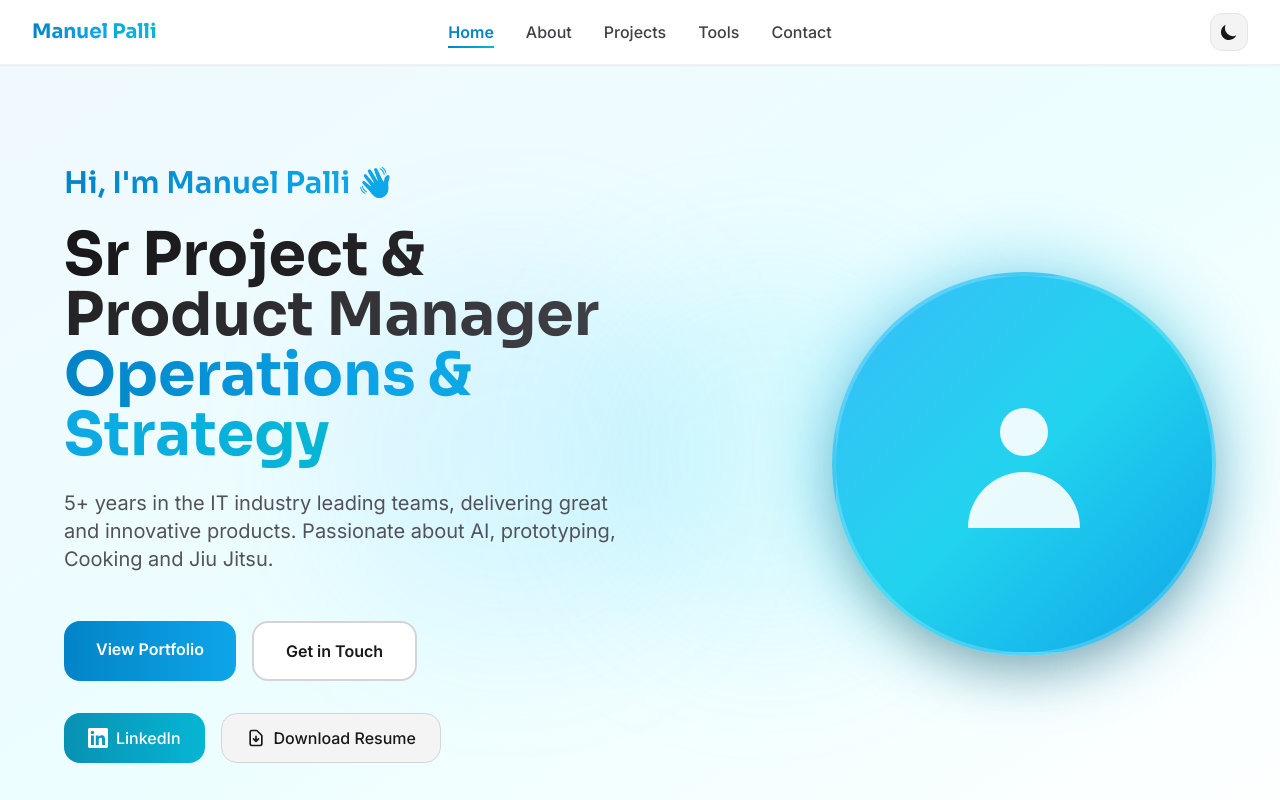
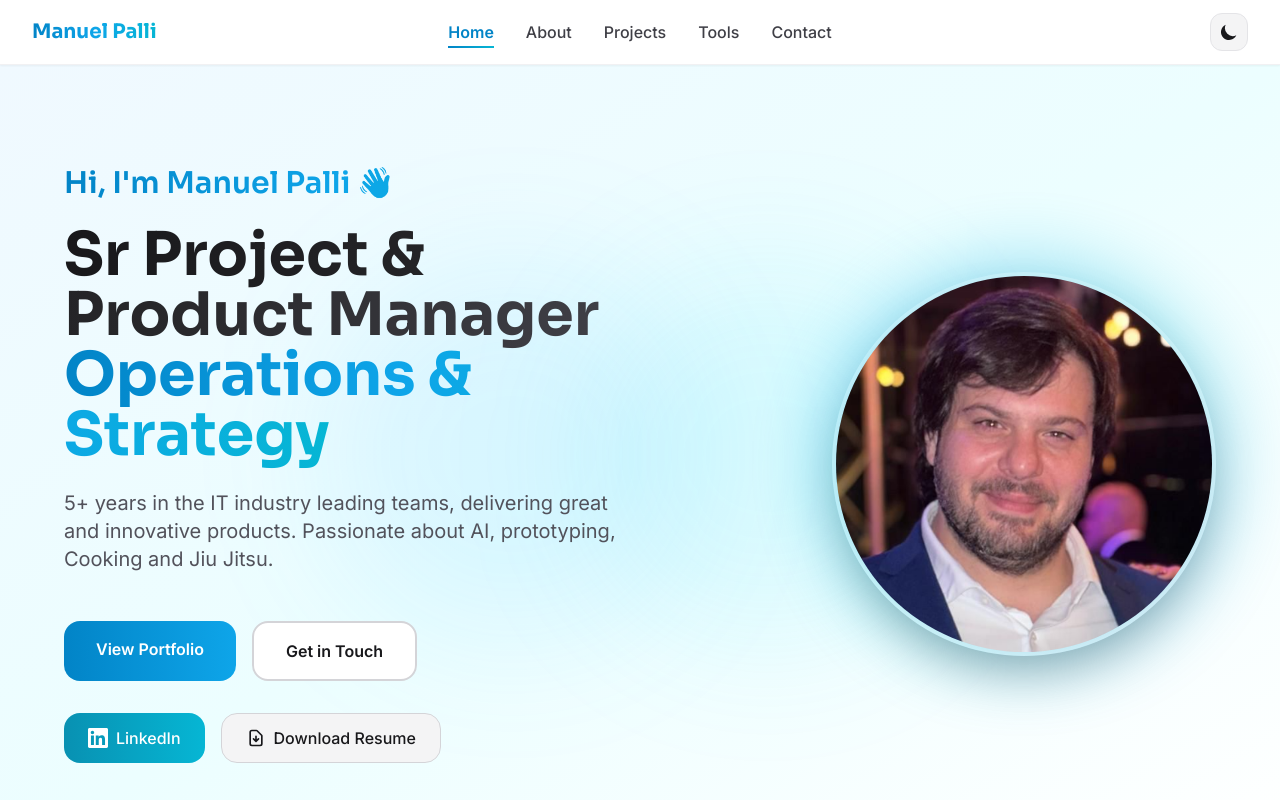
Before and after one commit to Excidium-MP/my-site, a React (Vite) app: page / in a window 1280 px wide. Shown: the top 800 px of the page. Built offline with nearby package versions, Linux system fonts and the light colour scheme.

Commit message:
Add profile picture and favicon

```diff
--- a/index.html
+++ b/index.html
@@ -2,7 +2,7 @@
 <html lang="en">
   <head>
     <meta charset="UTF-8" />
-    <link rel="icon" type="image/svg+xml" href="/vite.svg" />
+    <link rel="icon" type="image/png" href="/favicon.png" />
     <meta name="viewport" content="width=device-width, initial-scale=1.0" />
     <link rel="preconnect" href="https://fonts.googleapis.com">
     <link rel="preconnect" href="https://fonts.gstatic.com" crossorigin>
--- a/src/pages/Home.tsx
+++ b/src/pages/Home.tsx
@@ -143,10 +143,12 @@ function Home() {
               <div className="absolute inset-0 bg-gradient-to-br from-primary-500 via-accent-500 to-primary-600 rounded-full blur-2xl opacity-30 dark:opacity-20 animate-pulse"></div>
 
               {/* Main circle */}
-              <div className="relative w-full h-full bg-gradient-to-br from-primary-400 via-accent-400 to-primary-500 dark:from-primary-600 dark:via-accent-600 dark:to-primary-700 rounded-full shadow-2xl flex items-center justify-center border-4 border-white/20 dark:border-white/10">
-                <svg className="w-32 h-32 md:w-40 md:h-40 text-white/90 dark:text-white/70" fill="currentColor" viewBox="0 0 20 20">
-                  <path fillRule="evenodd" d="M10 9a3 3 0 100-6 3 3 0 000 6zm-7 9a7 7 0 1114 0H3z" clipRule="evenodd" />
-                </svg>
+              <div className="relative w-full h-full rounded-full shadow-2xl overflow-hidden border-4 border-white/20 dark:border-white/10">
+                <img
+                  src="/profile.png"
+                  alt="Manuel Palli"
+                  className="w-full h-full object-cover"
+                />
               </div>
             </motion.div>
           </motion.div>
```
Also changed, not shown: public/favicon.png (added), public/profile.png (added).
